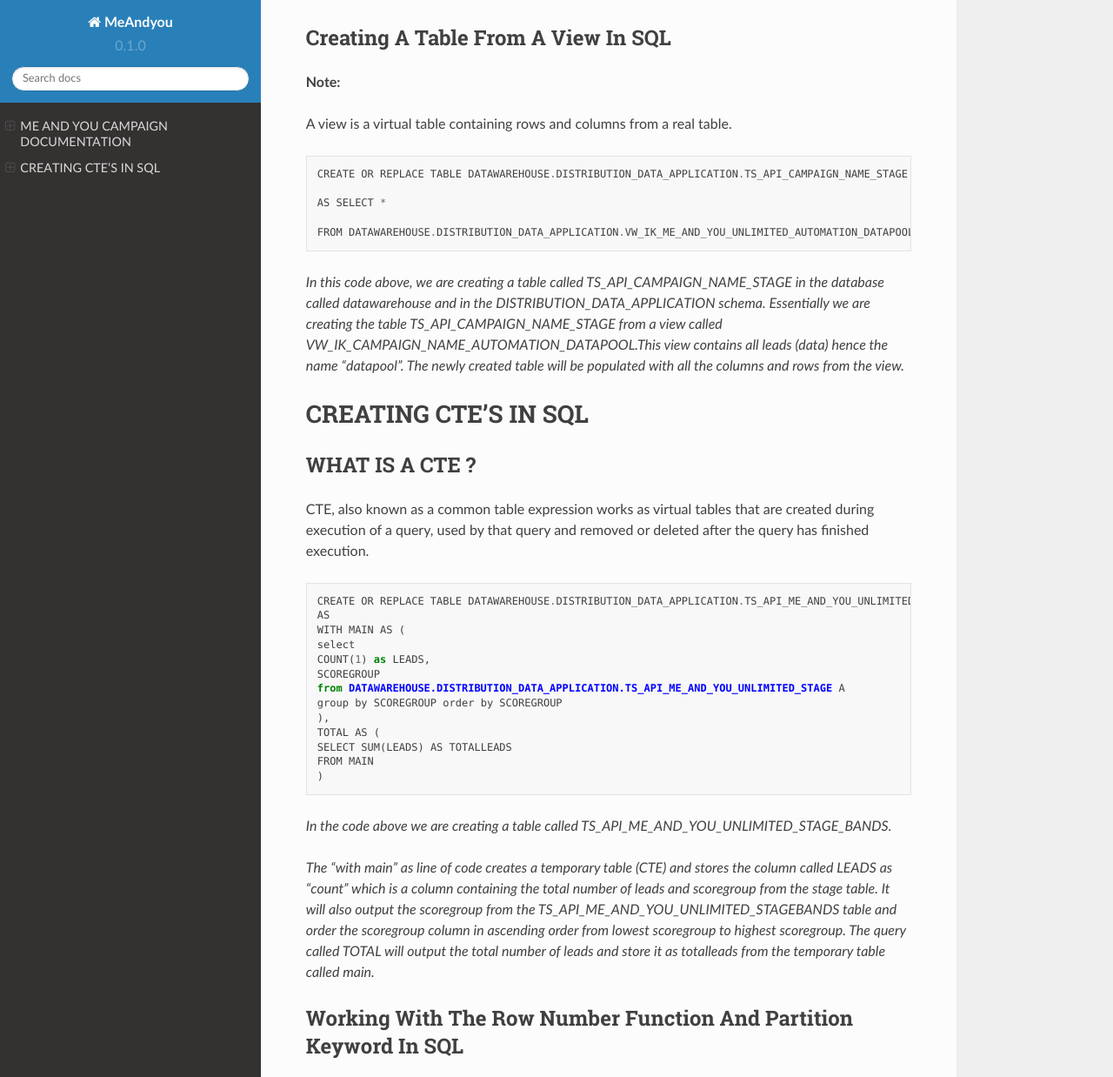
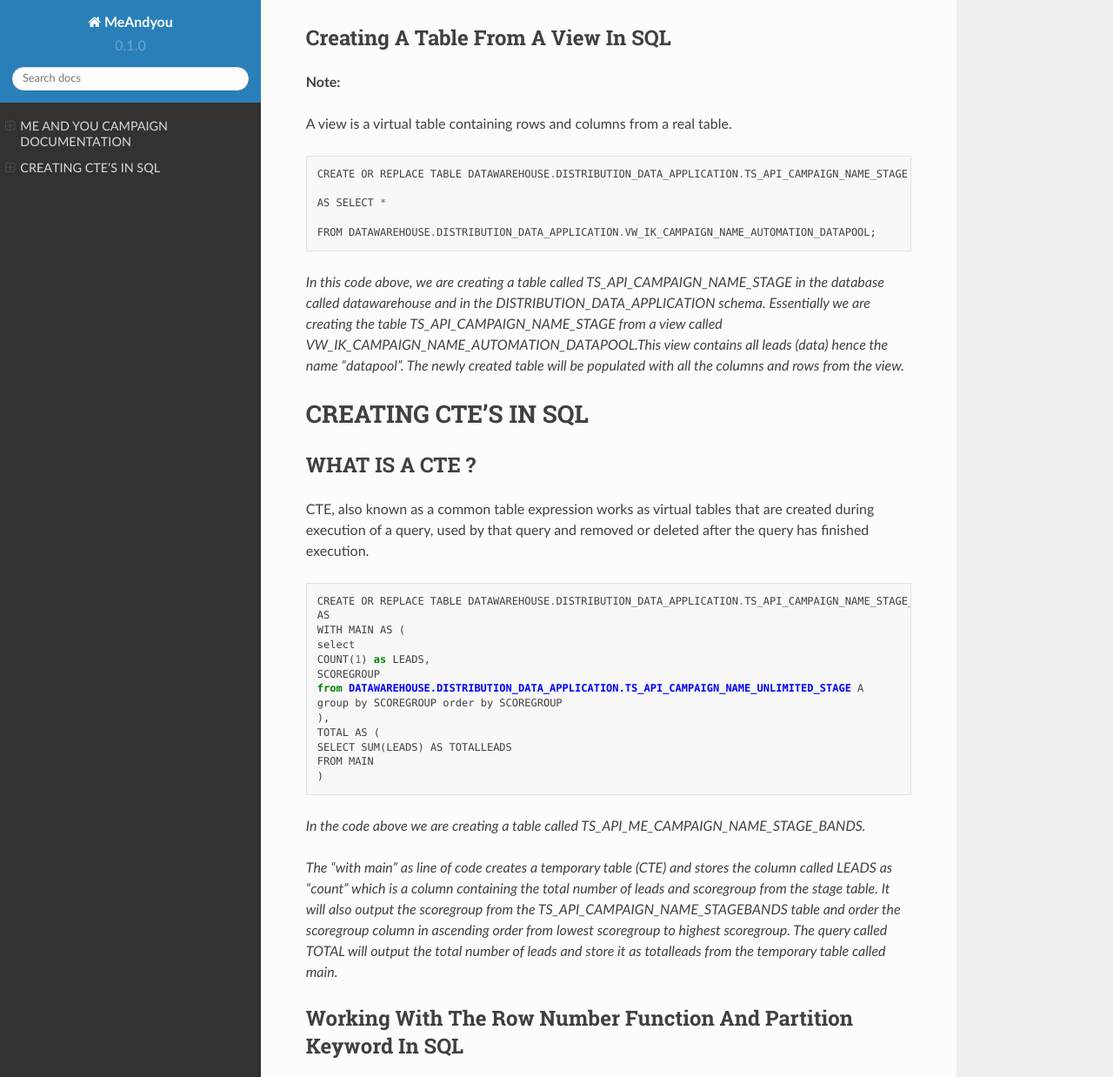
Before and after one commit to MPILOGUM114/MeAndYou, a Sphinx documentation site: the page built from docs/source/index.rst, in a window 1280 px wide and 1400 px high, scrolled down 1737 px, cut to the strip 0-1238 px from the top of the window. Shown: the whole strip at 87% size. Built offline with Sphinx 7.4.7 and the Read the Docs theme 2.0.0, drawn with Linux system fonts in a browser that asks for light colours; some of the changed text lies outside the part shown.

Commit message:
Update index.rst

```diff
--- a/docs/source/index.rst
+++ b/docs/source/index.rst
@@ -49,7 +49,7 @@ Calling A Procedure In SQL
     DATAWAREHOUSE.DISTRIBUTION_DATA_APPLICATION.SP_API_CAMPAIGN_NAME_HISTORY_INSERT(:LEADS);
 
 
-In The Above Code, We Use The 'CALL' Keyword To Summon And Run The Procedure Called **SP_API_ME_AND_YOU_UNLIMITED_HISTORY_INSERT**.
+In The Above Code, We Use The 'CALL' Keyword To Summon And Run The Procedure Called **SP_API_CAMPAIGN_NAME_HISTORY_INSERT**.
 This procedure is stored in a database called DATAWAREHOUSE and the schema DISTRIBUTION_DATA_APPLICATION.This procedure takes the parameter “Leads” which is a number with a maximum of 38 digits and inserts into the history table.Remember, The Parameter Is passed As A Number And Returned As A VARCHAR.
 
 
@@ -98,7 +98,7 @@ A view is a virtual table containing rows and columns from a real table.
 
    AS SELECT *
 
-   FROM DATAWAREHOUSE.DISTRIBUTION_DATA_APPLICATION.VW_IK_ME_AND_YOU_UNLIMITED_AUTOMATION_DATAPOOL;
+   FROM DATAWAREHOUSE.DISTRIBUTION_DATA_APPLICATION.VW_IK_CAMPAIGN_NAME_AUTOMATION_DATAPOOL;
 
 
 *In this code above, we are creating a table called TS_API_CAMPAIGN_NAME_STAGE in the database called datawarehouse and in the DISTRIBUTION_DATA_APPLICATION schema. Essentially we are creating the table TS_API_CAMPAIGN_NAME_STAGE from a view called VW_IK_CAMPAIGN_NAME_AUTOMATION_DATAPOOL.This view contains all leads (data) hence the name “datapool”. The newly created table will be populated with all the columns and rows from the view.*
@@ -119,13 +119,13 @@ after the query has finished execution.
 .. code-block::
 
 
-    CREATE OR REPLACE TABLE DATAWAREHOUSE.DISTRIBUTION_DATA_APPLICATION.TS_API_ME_AND_YOU_UNLIMITED_STAGE_BANDS
+    CREATE OR REPLACE TABLE DATAWAREHOUSE.DISTRIBUTION_DATA_APPLICATION.TS_API_CAMPAIGN_NAME_STAGE_BANDS
     AS
     WITH MAIN AS (
     select
     COUNT(1) as LEADS,
     SCOREGROUP
-    from DATAWAREHOUSE.DISTRIBUTION_DATA_APPLICATION.TS_API_ME_AND_YOU_UNLIMITED_STAGE A
+    from DATAWAREHOUSE.DISTRIBUTION_DATA_APPLICATION.TS_API_CAMPAIGN_NAME_UNLIMITED_STAGE A
     group by SCOREGROUP order by SCOREGROUP
     ),
     TOTAL AS (
@@ -134,9 +134,9 @@ after the query has finished execution.
     )
 
 
-*In the code above we are creating a table called TS_API_ME_AND_YOU_UNLIMITED_STAGE_BANDS.*
+*In the code above we are creating a table called TS_API_ME_CAMPAIGN_NAME_STAGE_BANDS.*
 
-*The “with main” as line of code creates a temporary table (CTE) and stores the column called LEADS as “count” which is a column containing the total number of leads and scoregroup from the stage table. It will also output the scoregroup from the TS_API_ME_AND_YOU_UNLIMITED_STAGEBANDS table and order the scoregroup column in ascending order from lowest scoregroup to highest scoregroup. The query called TOTAL will output the total number of leads and store it as totalleads from the temporary table called main.*
+*The “with main” as line of code creates a temporary table (CTE) and stores the column called LEADS as “count” which is a column containing the total number of leads and scoregroup from the stage table. It will also output the scoregroup from the TS_API_CAMPAIGN_NAME_STAGEBANDS table and order the scoregroup column in ascending order from lowest scoregroup to highest scoregroup. The query called TOTAL will output the total number of leads and store it as totalleads from the temporary table called main.*
 
 
 
@@ -174,17 +174,17 @@ We Can Do This By The Following Block Of Code :
 
     SELECT
     max(IDENTITY) into :max
-    FROM DATAWAREHOUSE.DISTRIBUTION_DATA_APPLICATION.TS_API_ME_AND_YOU_UNLIMITED_STAGE_BANDS;
+    FROM DATAWAREHOUSE.DISTRIBUTION_DATA_APPLICATION.TS_API_CAMPAIGN_NAME_STAGE_BANDS;
     LET counter := 1;
     WHILE (counter <= max) DO
     select
     SCOREGROUP,
     LEADSTOLOAD into :scoregroup,leadsload
-    from DATAWAREHOUSE.DISTRIBUTION_DATA_APPLICATION.TS_API_ME_AND_YOU_UNLIMITED_STAGE_BANDS
+    from DATAWAREHOUSE.DISTRIBUTION_DATA_APPLICATION.TS_API_CAMPAIGN_NAME_STAGE_BANDS
     where IDENTITY = :counter;
     SELECT
     max(IDENTITY) into :max
-    FROM DATAWAREHOUSE.DISTRIBUTION_DATA_APPLICATION.TS_API_ME_AND_YOU_UNLIMITED_STAGE_BANDS;
+    FROM DATAWAREHOUSE.DISTRIBUTION_DATA_APPLICATION.TS_API_CAMPAIGN_NAME_STAGE_BANDS;
 
 
 *In this block of code above we are taking the last row (biggest row number) and storing it into a variable max which we declared earlier*
@@ -200,7 +200,7 @@ Working With Counters In SQL
    select
    SCOREGROUP,
    LEADSTOLOAD into :scoregroup,leadsload
-   from DATAWAREHOUSE.DISTRIBUTION_DATA_APPLICATION.TS_API_ME_AND_YOU_UNLIMITED_STAGE_BANDS
+   from DATAWAREHOUSE.DISTRIBUTION_DATA_APPLICATION.TS_API_CAMPAIGN_NAME_STAGE_BANDS
    where IDENTITY = :counter;
 
 
@@ -237,7 +237,7 @@ Inserting Fields Into A Table SQL
 Mapping Values In SQL
 ---------------------
 
-In the code below, the columns that are inserted into the table TM_HLL_HISTORYLEADSLOADED are mapped with the values defined and corresponding with the select statement. For example, the a.idnumber values from TS_API_ME_AND_YOU_UNLIMITED_STAGE A table will be placed inside IDNUMBER column in the TM_HLL_HISTORYLEADSLOADED table.
+In the code below, the columns that are inserted into the table TM_HLL_HISTORYLEADSLOADED are mapped with the values defined and corresponding with the select statement. For example, the a.idnumber values from TS_API_CAMPAIGN_NAME_STAGE A table will be placed inside IDNUMBER column in the TM_HLL_HISTORYLEADSLOADED table.
 
 .. code-block::
 
@@ -254,7 +254,7 @@ In the code below, the columns that are inserted into the table TM_HLL_HISTORYLE
     a.contactnumber1,
     a.score,
     a.scoregroup
-    from DATAWAREHOUSE.DISTRIBUTION_DATA_APPLICATION.TS_API_ME_AND_YOU_UNLIMITED_STAGE A
+    from DATAWAREHOUSE.DISTRIBUTION_DATA_APPLICATION.TS_API_CAMPAIGN_NAME_STAGE A
     where A.SCOREGROUP =: scoregroup
     and A.SCOREGROUPROWNUM <=: leadsload;
     counter := counter + 1;
```
